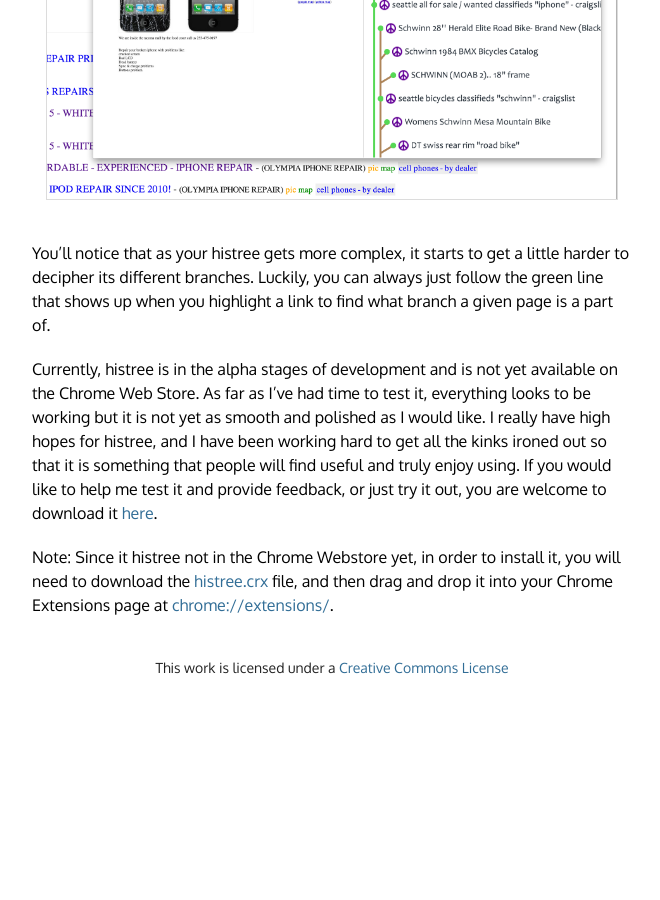
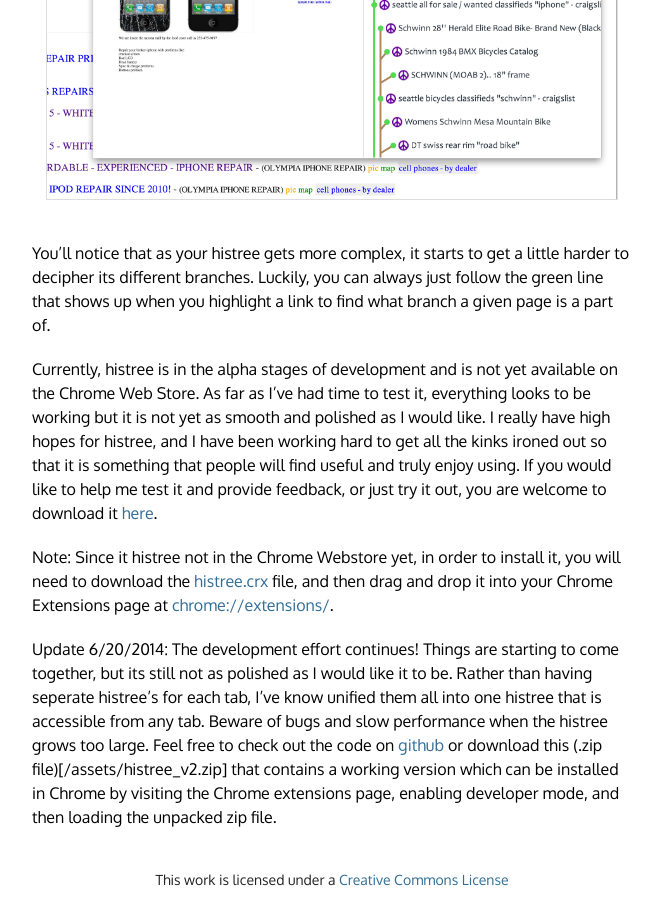
Before and after one commit to chipjacks/chipjacks.github.io, a Jekyll site: the page built from _posts/2014-03-13-histree.markdown, in a window 1280 px wide and 900 px high, scrolled down 2920 px. Shown: the whole window, without its empty margins (308-968 px from the left). Built offline with Jekyll 4.4.1, drawn with Linux system fonts in a browser that asks for light colours; Markdown is read by kramdown in place of the engine named in the settings; before the commit the page ends 3608 px from its top, so only the background shows below that.

Commit message:
Publish histree update.

```diff
--- a/_posts/2014-03-13-histree.markdown
+++ b/_posts/2014-03-13-histree.markdown
@@ -78,3 +78,13 @@
 you will need to download the [histree.crx](/assets/histree.crx) file, and then
 drag and drop it into your Chrome Extensions page at
 [chrome://extensions/](chrome://extensions).
+
+Update 6/20/2014: The development effort continues! Things are starting to come
+together, but its still not as polished as I would like it to be. Rather than
+having seperate histree's for each tab, I've know unified them all into one
+histree that is accessible from any tab. Beware of bugs and slow performance
+when the histree grows too large. Feel free to check out the code on
+[github](https://github.com/chipjacks/histree) or download this (.zip
+file)[/assets/histree_v2.zip] that contains a working version which can be
+installed in Chrome by visiting the Chrome extensions page, enabling developer
+mode, and then loading the unpacked zip file.
```
Also changed, not shown: 1 other file.
